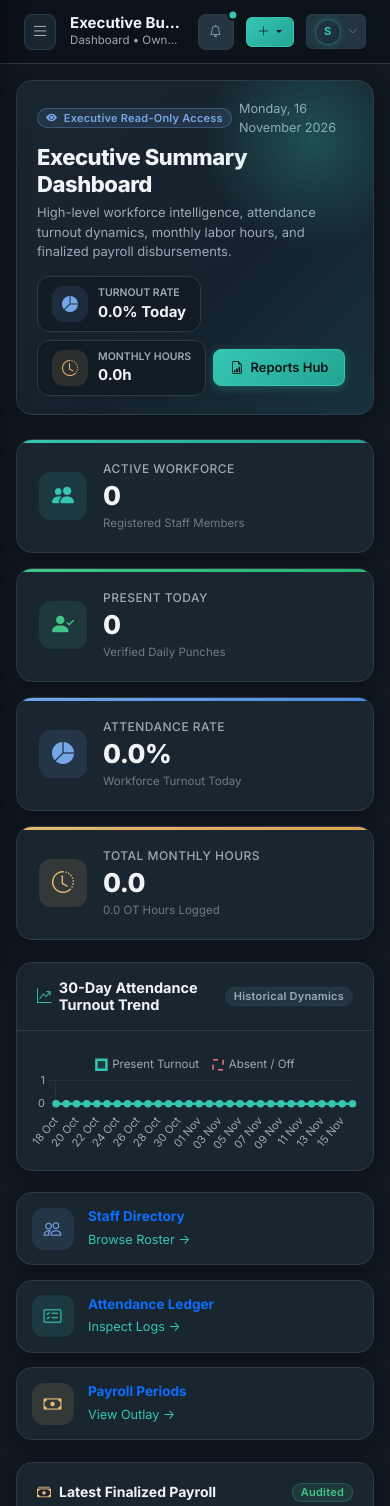
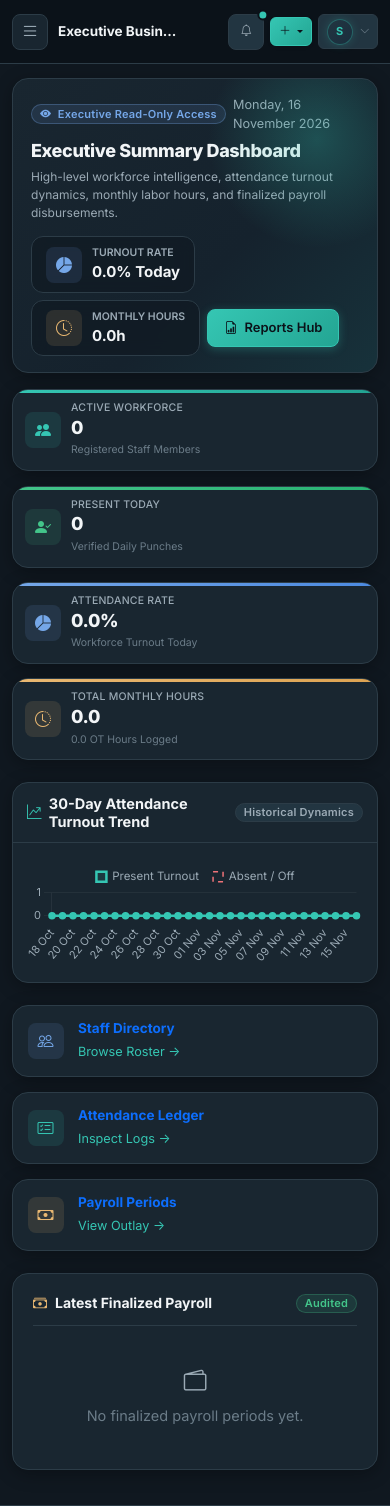
Before and after one commit to im-Abhiram/tempsite1, a Django app: page / in a window 390 px wide. Shown: the top 1506 px of the page. Run offline with Django 5.2, Linux system fonts and the light colour scheme; the visitor is signed in with stand-in values (Sample User, id 1); data comes from the database, SQL or seed files in the repository; data that the repository does not hold is empty; some libraries are stand-ins or nearby versions.

Commit message:
fix(ui): improve mobile responsiveness, drawer backdrop, table touch scrolling, and iOS zoom prevention

```diff
--- a/static/css/portal.css
+++ b/static/css/portal.css
@@ -858,8 +858,11 @@ body {
 .table-responsive {
   border: 1px solid var(--border);
   border-radius: var(--radius-md);
-  overflow: hidden;
+  overflow-x: auto !important;
+  -webkit-overflow-scrolling: touch;
   background-color: var(--bg-card);
+  width: 100%;
+  max-width: 100%;
 }
 
 /* ============================================================
@@ -1347,19 +1350,62 @@ input[type="time"]::-webkit-calendar-picker-indicator {
 }
 
 /* ============================================================
-   RESPONSIVENESS & MOBILE
+   RESPONSIVENESS & MOBILE (COMPREHENSIVE OPTIMIZATIONS)
    ============================================================ */
+
+/* Global Mobile Baseline */
+.sidebar-backdrop {
+  display: none;
+}
+
 @media (max-width: 1024px) {
   .sidebar {
     transform: translateX(-100%);
+    width: 280px;
+    max-width: 85vw;
+    height: 100vh;
+    height: 100dvh;
+    position: fixed;
+    top: 0;
+    left: 0;
+    bottom: 0;
+    z-index: 1050;
+    box-shadow: none;
+    transition: transform 0.25s cubic-bezier(0.4, 0, 0.2, 1);
   }
 
   .sidebar.show {
     transform: translateX(0);
+    box-shadow: 10px 0 40px rgba(0, 0, 0, 0.75);
+  }
+
+  .sidebar-backdrop {
+    display: block;
+    position: fixed;
+    inset: 0;
+    background-color: rgba(5, 10, 15, 0.75);
+    backdrop-filter: blur(4px);
+    -webkit-backdrop-filter: blur(4px);
+    z-index: 1045;
+    opacity: 0;
+    visibility: hidden;
+    transition: opacity 0.25s ease, visibility 0.25s ease;
+  }
+
+  .sidebar-backdrop.show {
+    opacity: 1;
+    visibility: visible;
+  }
+
+  body.sidebar-open {
+    overflow: hidden !important;
   }
 
   .main-content {
     margin-left: 0 !important;
+    width: 100%;
+    max-width: 100vw;
+    overflow-x: hidden;
   }
 
   .topbar-search-form {
@@ -1372,12 +1418,191 @@ input[type="time"]::-webkit-calendar-picker-indicator {
 }
 
 @media (max-width: 768px) {
+  /* Prevent horizontal viewport shifting */
+  html, body {
+    max-width: 100%;
+    overflow-x: hidden;
+  }
+
   .page-content {
-    padding: 16px;
+    padding: 14px 12px;
   }
 
   .dashboard-hero {
-    padding: 18px 20px;
+    padding: 16px 18px;
+    margin-bottom: 16px;
+  }
+
+  .dashboard-hero .hero-title {
+    font-size: 18px;
+  }
+
+  .dashboard-hero .hero-sub {
+    font-size: 12px;
+  }
+
+  /* Compact Mobile Topbar */
+  .topbar {
+    padding: 0 12px;
+    gap: 8px;
+  }
+
+  .topbar-left {
+    gap: 10px;
+    min-width: 0;
+  }
+
+  .topbar-heading {
+    max-width: 150px;
+  }
+
+  .topbar-title {
+    font-size: 13.5px;
+  }
+
+  .topbar-breadcrumb {
+    display: none;
+  }
+
+  .topbar-actions {
+    gap: 6px;
+  }
+
+  /* iOS Auto-Zoom Prevention (minimum 16px font-size) */
+  .form-control,
+  .form-select,
+  input[type="text"],
+  input[type="search"],
+  input[type="password"],
+  input[type="date"],
+  input[type="time"],
+  input[type="number"],
+  input[type="email"],
+  select,
+  textarea {
+    font-size: 16px !important;
+  }
+
+  /* Compact Responsive Stat Cards on Mobile Grid (2 per row) */
+  .stat-card {
+    padding: 12px 12px;
+    gap: 10px;
+    min-height: 72px;
+  }
+
+  .stat-icon {
+    width: 36px !important;
+    height: 36px !important;
+    font-size: 16px !important;
+    border-radius: var(--radius-sm);
+  }
+
+  .stat-label {
+    font-size: 10.5px;
+    letter-spacing: 0.02em;
+    margin-bottom: 2px;
+    line-height: 1.2;
+  }
+
+  .stat-value {
+    font-size: 18px !important;
+  }
+
+  .stat-sub {
+    font-size: 10.5px;
+  }
+
+  /* Daily Attendance Tracker Mobile Horizontal Swipe Filter Pills */
+  #dailyStatusFilterBar {
+    display: flex;
+    overflow-x: auto;
+    flex-wrap: nowrap !important;
+    width: 100%;
+    padding-bottom: 6px;
+    -webkit-overflow-scrolling: touch;
+    scrollbar-width: none;
+  }
+
+  #dailyStatusFilterBar::-webkit-scrollbar {
+    display: none;
+  }
+
+  #dailyStatusFilterBar .filter-pill-btn {
+    white-space: nowrap;
+    flex-shrink: 0;
+    font-size: 11px;
+    padding: 3px 8px;
+  }
+
+  #filterStatusCount {
+    width: 100%;
+    text-align: right;
+    font-size: 11px;
+    margin-top: 4px;
+  }
+
+  /* Tables & Responsive Action Cells */
+  .table-portal th,
+  .table th {
+    padding: 10px 12px;
+    font-size: 10.5px;
+  }
+
+  .table-portal td,
+  .table td {
+    padding: 10px 12px;
+    font-size: 12.5px;
+  }
+
+  .table-portal td .btn-group,
+  .table-portal td .d-inline-flex {
+    white-space: nowrap;
+  }
+
+  /* Modal Full-Width on Small Screens */
+  .modal-dialog {
+    margin: 12px;
+    max-width: calc(100% - 24px);
+  }
+}
+
+@media (max-width: 480px) {
+  /* Ultra-compact screens (< 480px) */
+  .topbar-heading {
+    max-width: 120px;
+  }
+
+  .card-header-portal,
+  .card-header {
+    padding: 12px 14px;
+  }
+
+  .card-body-portal,
+  .card-body {
+    padding: 14px 12px;
+  }
+
+  .btn-sm {
+    padding: 5px 8px;
+    font-size: 11.5px;
+  }
+
+  .login-page {
+    padding: 16px 10px;
+  }
+
+  .login-card {
+    padding: 24px 18px;
+    border-radius: var(--radius-lg);
+  }
+
+  .login-title {
+    font-size: 20px;
+  }
+
+  .login-sub {
+    font-size: 12px;
+    margin-bottom: 18px;
   }
 }
 
--- a/templates/base.html
+++ b/templates/base.html
@@ -180,6 +180,9 @@
     </div>
   </aside>
 
+  <!-- Mobile Drawer Backdrop Overlay -->
+  <div class="sidebar-backdrop" id="sidebarBackdrop" aria-hidden="true"></div>
+
   <!-- ── Main Application Content Area ──────────────────────────────── -->
   <main class="main-content">
     <!-- Compact Modern Topbar Navigation -->
```
Also changed, not shown: static/js/portal.js (+49 -12 lines).
